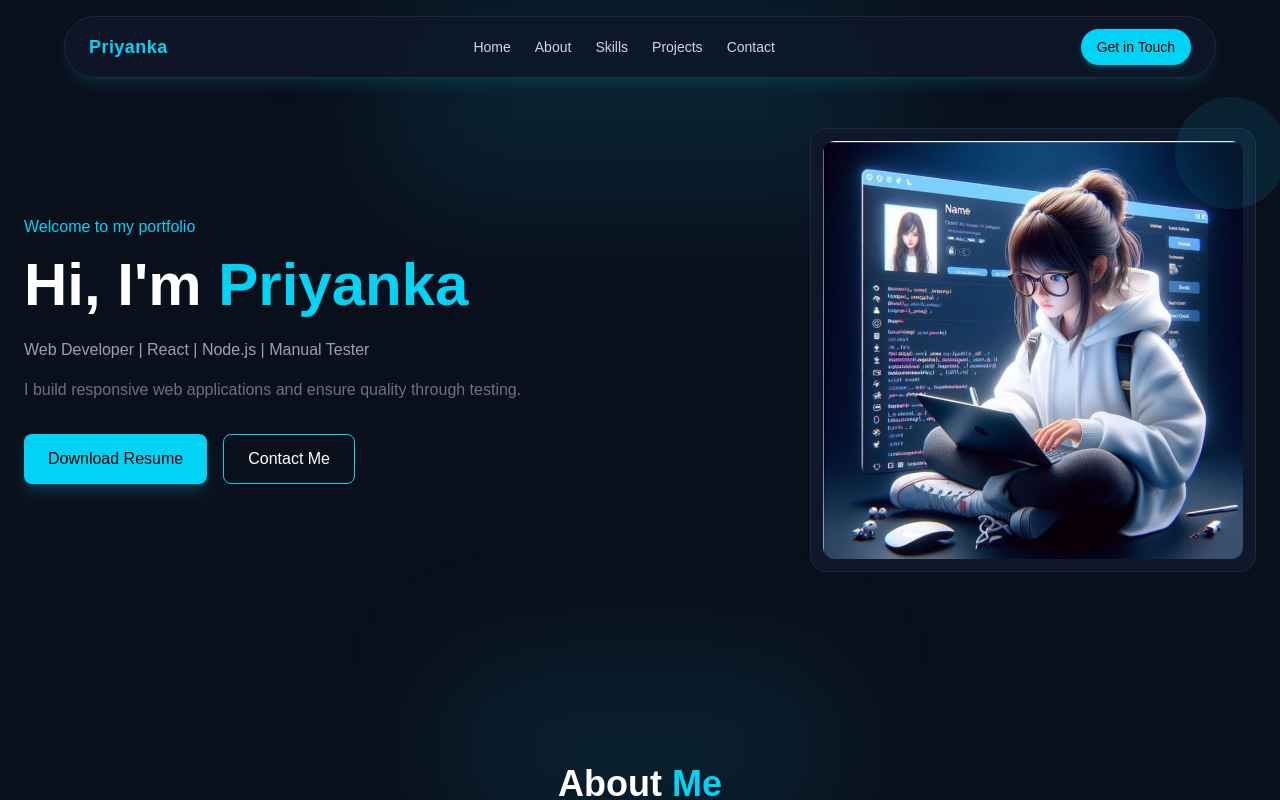
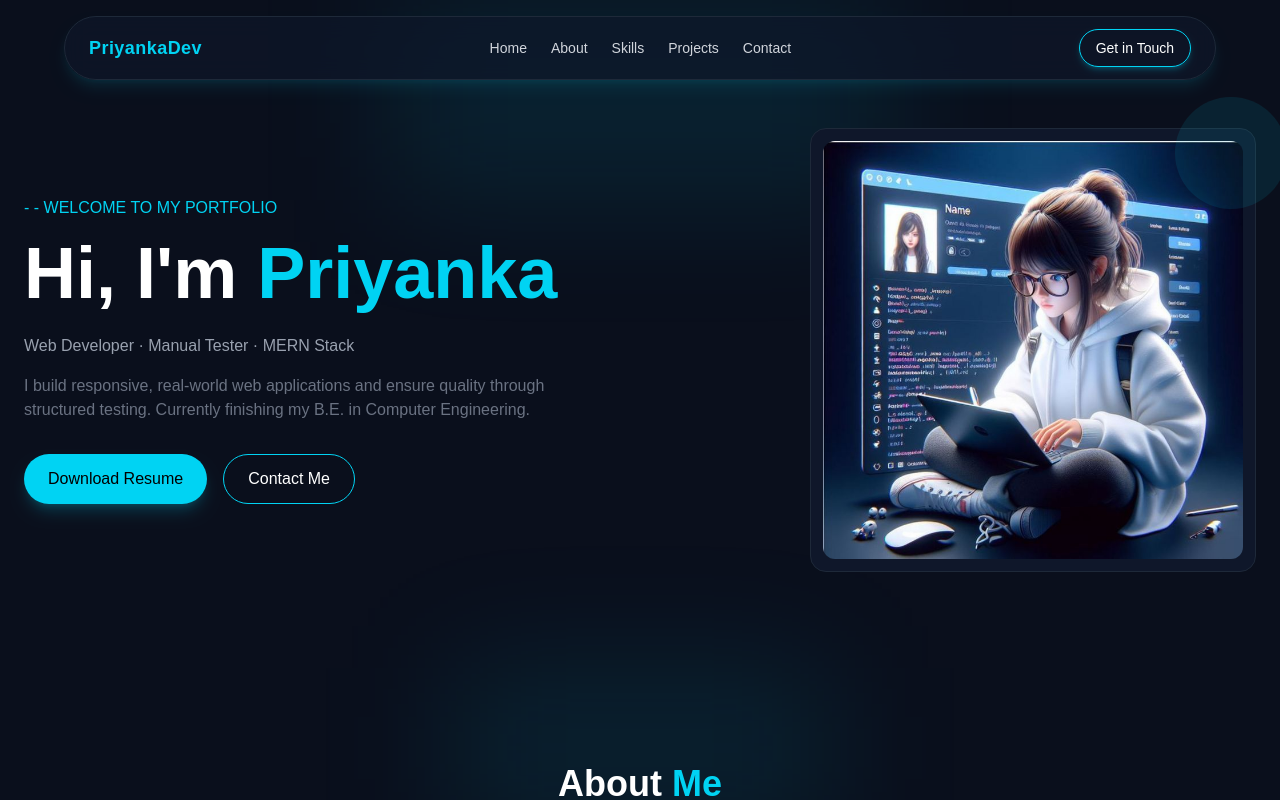
Before and after one commit to Bluegriphen/my-portfolio, a React (Vite) app: page / in a window 1280 px wide. Shown: the top 800 px of the page. Built offline with nearby package versions, Linux system fonts and the light colour scheme.

Commit message:
add this

```diff
--- a/src/components/Hero.jsx
+++ b/src/components/Hero.jsx
@@ -24,19 +24,19 @@ const Hero = () => {
       <div className="max-w-xl relative z-10">
 
         <p className="text-cyan-400 mb-2">
-          Welcome to my portfolio
+          - - WELCOME TO MY PORTFOLIO
         </p>
 
-        <h1 className="text-4xl md:text-6xl font-bold leading-tight mt-2">
+        <h1 className="text-4xl md:text-7xl font-bold leading-tight mt-2">
           Hi, I'm <span className="text-cyan-400">Priyanka</span>
         </h1>
 
         <p className="mt-4 text-gray-400">
-          Web Developer | React | Node.js | Manual Tester
+          Web Developer  ·  Manual Tester   ·  MERN Stack
         </p>
 
         <p className="mt-4 text-gray-500">
-          I build responsive web applications and ensure quality through testing.
+          I build responsive, real-world web applications and ensure quality through structured testing. Currently finishing my B.E. in Computer Engineering.
         </p>
 
         {/* BUTTONS */}
@@ -45,7 +45,7 @@ const Hero = () => {
           {/* DOWNLOAD RESUME */}
           <button
             onClick={handleDownload}
-            className="bg-cyan-400 text-black px-6 py-3 rounded-lg font-medium
+            className="bg-cyan-400 text-black px-6 py-3 rounded-full font-medium
                        hover:bg-cyan-300 hover:scale-105 transition duration-300
                        shadow-lg shadow-cyan-400/20"
           >
@@ -55,7 +55,7 @@ const Hero = () => {
           {/* CONTACT */}
           <a
             href="#contact"
-            className="border border-cyan-400 px-6 py-3 rounded-lg
+            className="border border-cyan-400 px-6 py-3 rounded-full
                        hover:bg-cyan-400 hover:text-black transition duration-300"
           >
             Contact Me
--- a/src/components/Navbar.jsx
+++ b/src/components/Navbar.jsx
@@ -9,7 +9,7 @@ const Navbar = () => {
 
         {/* LOGO */}
         <h1 className="text-lg font-bold text-cyan-400 tracking-wide">
-          Priyanka
+          PriyankaDev
         </h1>
 
         {/* NAV LINKS */}
@@ -22,7 +22,7 @@ const Navbar = () => {
         </div>
 
         {/* BUTTON */}
-        <button  className="bg-cyan-400 text-black px-4 py-2 rounded-full text-sm font-medium
+        <button  className=" text-cyan border border-cyan-400 px-4 py-2 rounded-full text-sm font-medium
                            hover:bg-cyan-300 hover:scale-105 transition duration-300
                            shadow-md shadow-cyan-400/20">
           Get in Touch
```
